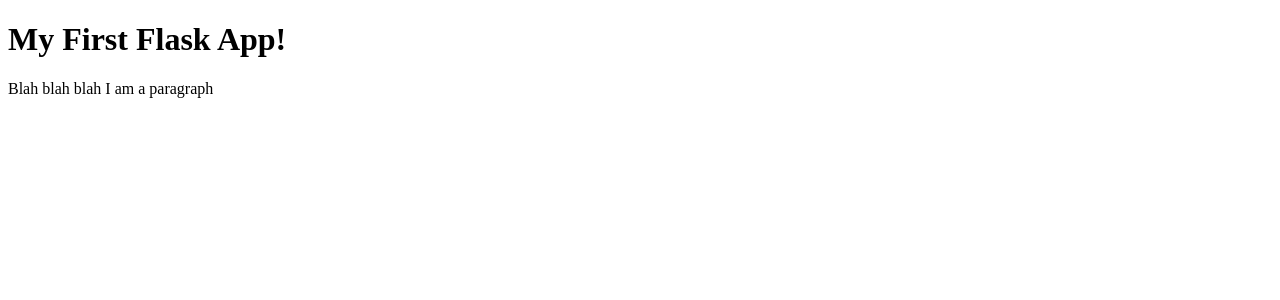
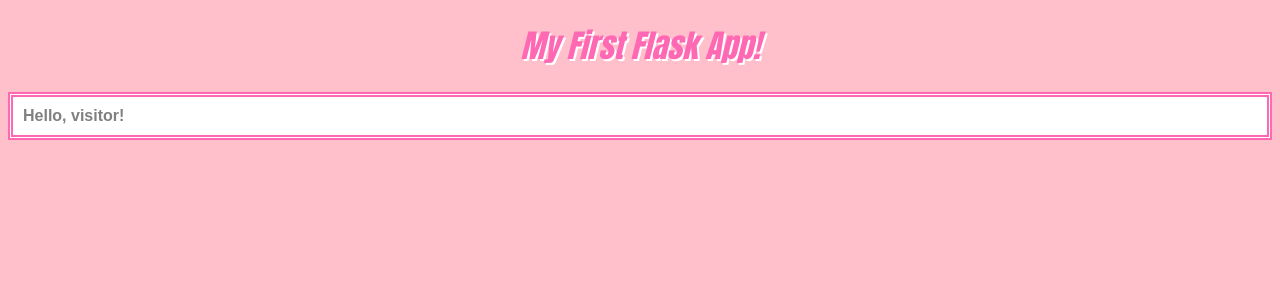
Before and after one commit to KaterinaWalter/CS3-Unit-3-Notes, a Flask app: page / in a window 1280 px wide. Shown: the top 300 px of the page. Run offline with Flask 3, Linux system fonts and the light colour scheme.

Commit message:
stylesheet

```diff
--- a/app.py
+++ b/app.py
@@ -8,7 +8,9 @@ app = Flask(__name__)
 # using the app.route decorator to map the URL
 @app.route("/")
 def index():
-    return render_template("index.html")
+    # Pass variables from Python to HTML!
+    name_data = None
+    return render_template("index.html", name=name_data)
 
 # TO RUN YOUR APP enter "flask run" into the TERMINAL
 # (if you closed your terminal, open it again with CTRL + `)
--- /dev/null
+++ b/static/style.css
@@ -0,0 +1,20 @@
+body {
+    background: pink;
+    color: grey;
+    font-family: Arial, Helvetica, sans-serif;
+}
+
+h1 {
+    color: hotpink;
+    font-style: italic;
+    font-family: Impact;
+    text-align: center;
+    text-shadow: 2px 2px 0px white;
+}
+
+p {
+    background: white;
+    font-weight: bold;
+    padding: 10px;
+    border: 5px double hotpink;
+}
--- a/templates/index.html
+++ b/templates/index.html
@@ -3,13 +3,21 @@
 
 <head>
     <meta charset="utf-8">
+    <link rel="stylesheet" href="{{ url_for('static', filename='style.css') }}">
 </head>
 
 <body>
 
     <h1>My First Flask App!</h1>
 
-    <p>Blah blah blah I am a paragraph</p>
+    {% if name %}
+    <p>Hello, {{ name }}!</p>
+
+    {% else %}
+    <p>Hello, visitor!</p>
+
+    {% endif %}
+
 
 
 </body>
```
